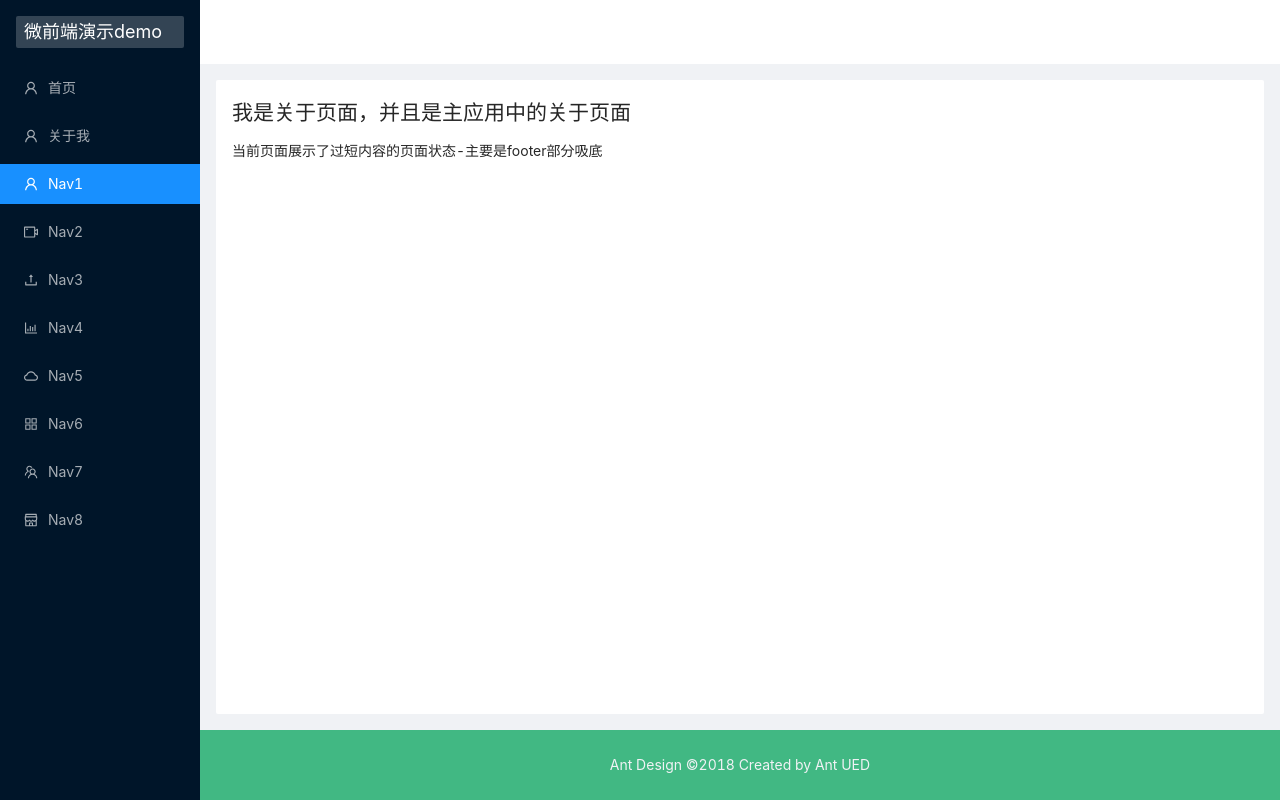
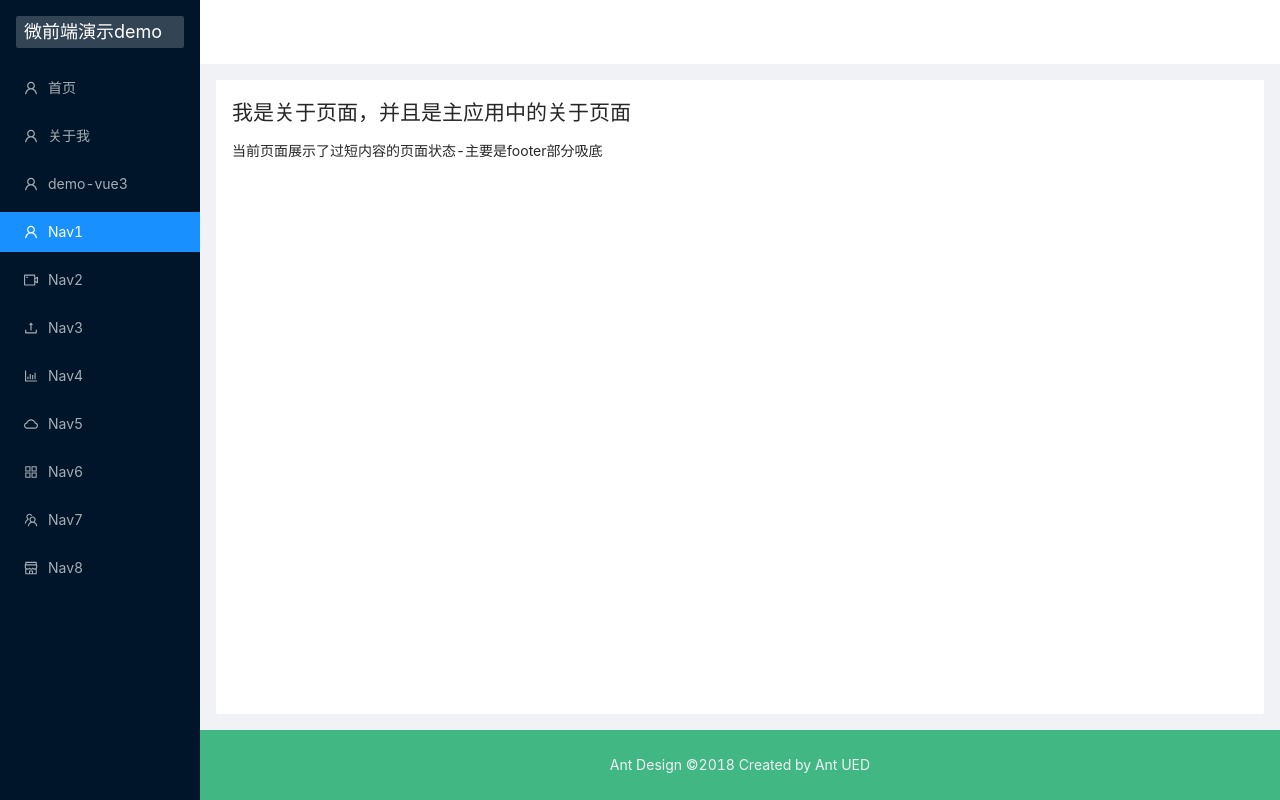
Before and after one commit to kaokei/micro-frontend-base-vue3, a Vue app: page /nav1 in a window 1280 px wide. Built offline with nearby package versions, Linux system fonts and the light colour scheme.

Commit message:
mod: 调通和子页面的通讯

```diff
--- a/src/App.vue
+++ b/src/App.vue
@@ -19,6 +19,7 @@
       <a-layout-header class="my-header" />
       <a-layout-content class="my-main">
         <router-view />
+        <div id="all-iframe-container"></div>
       </a-layout-content>
       <a-layout-footer class="my-footer">
         Ant Design ©2018 Created by Ant UED
--- /dev/null
+++ b/src/components/iframeContainer.vue
@@ -0,0 +1,43 @@
+<template>
+  <div></div>
+</template>
+
+<script lang="ts">
+import { defineComponent, onMounted, onBeforeUnmount } from 'vue';
+import {
+  onBeforeRouteUpdate,
+  useRoute,
+  RouteLocationNormalized,
+} from 'vue-router';
+import { IframeManager } from '@/utils/iframe.manager';
+
+export default defineComponent({
+  setup() {
+    let manager: IframeManager;
+
+    const createRouteMeta = (route: RouteLocationNormalized) => {
+      const meta = route.meta;
+      meta.path = route.params.path;
+      return meta;
+    };
+
+    onBeforeUnmount(() => {
+      manager.destroy();
+    });
+
+    onMounted(() => {
+      manager = new IframeManager('#all-iframe-container');
+      manager.sync(createRouteMeta(useRoute()));
+    });
+
+    onBeforeRouteUpdate(to => {
+      console.log('onBeforeRouteUpdate to :>> ', to);
+      if (to.meta && to.meta.appName && to.meta.publicPath) {
+        manager.sync(createRouteMeta(to));
+      }
+    });
+
+    return {};
+  },
+});
+</script>
--- a/src/main.ts
+++ b/src/main.ts
@@ -1,4 +1,3 @@
-import 'iframe-resizer/js/iframeResizer.contentWindow';
 import '@/utils/initPostBridge';
 
 import { createApp } from 'vue';
--- a/src/router/index.ts
+++ b/src/router/index.ts
@@ -31,6 +31,17 @@ export const routes: Array<RouteRecordRaw> = [
     meta: {
       pagePath: '/about',
       title: '关于我',
+      icon: UserOutlined,
+    },
+  },
+  {
+    path: '/subapp/demo-vue3/:path(.*)',
+    component: () => import('../components/iframeContainer.vue'),
+    meta: {
+      appName: 'demo-vue3',
+      publicPath: `http://localhost:8081/`,
+      pagePath: '/subapp/demo-vue3/',
+      title: 'demo-vue3',
       icon: UserOutlined,
     },
   },
--- a/src/utils/initPostBridge.ts
+++ b/src/utils/initPostBridge.ts
@@ -4,10 +4,9 @@ import { message } from 'ant-design-vue';
 
 PostBridge.registerMethods({
   pushState(path = '') {
-    const route = router.currentRoute.value;
-    const name = String(route.name);
+    const meta = router.currentRoute.value.meta;
     const newPath1 = path[0] === '/' ? path : '/' + path;
-    const newPath2 = `/subapp/${name}${newPath1}`;
+    const newPath2 = `/subapp/${meta.appName}${newPath1}`;
     router.push(newPath2);
   },
   replaceState(path = '') {
```
